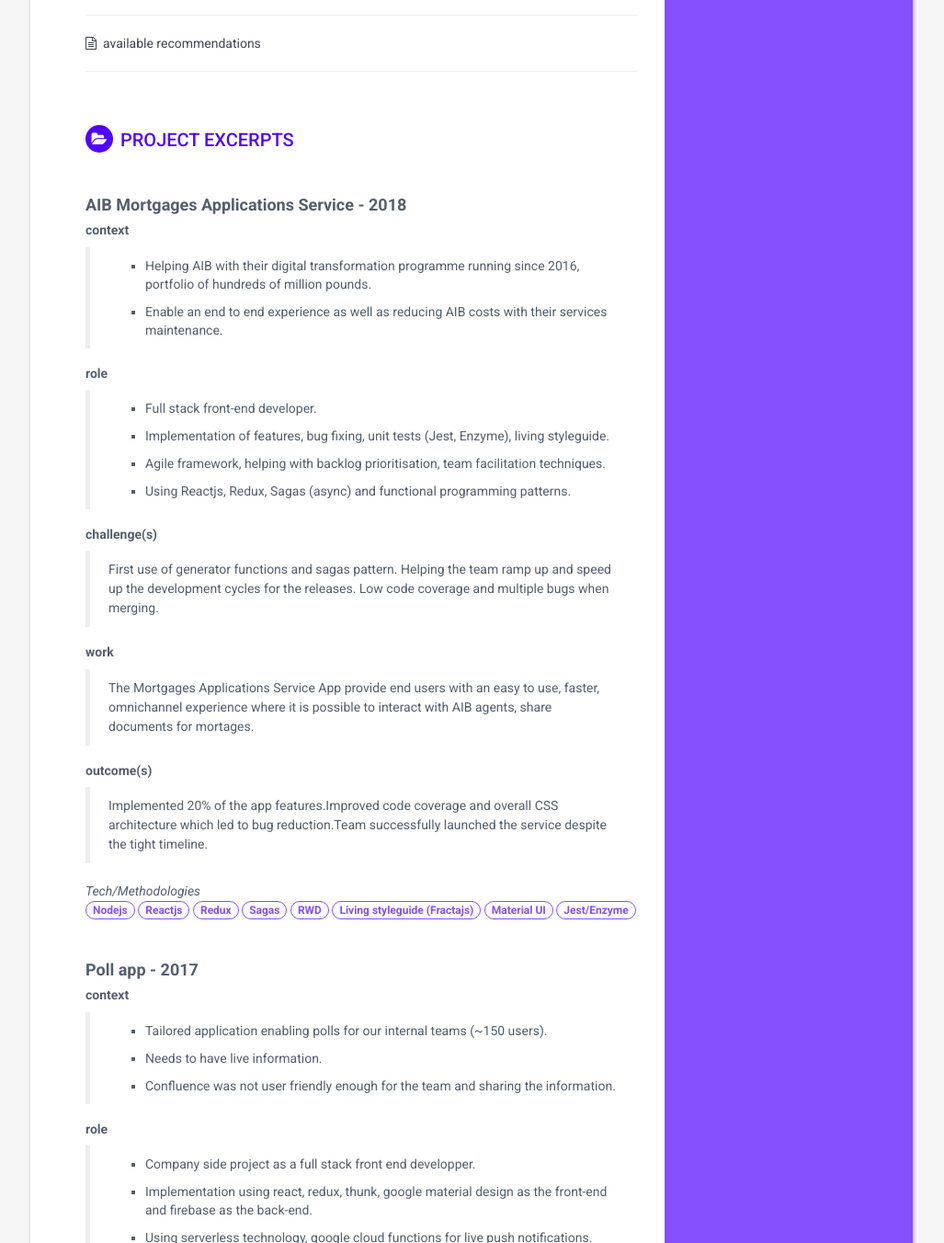
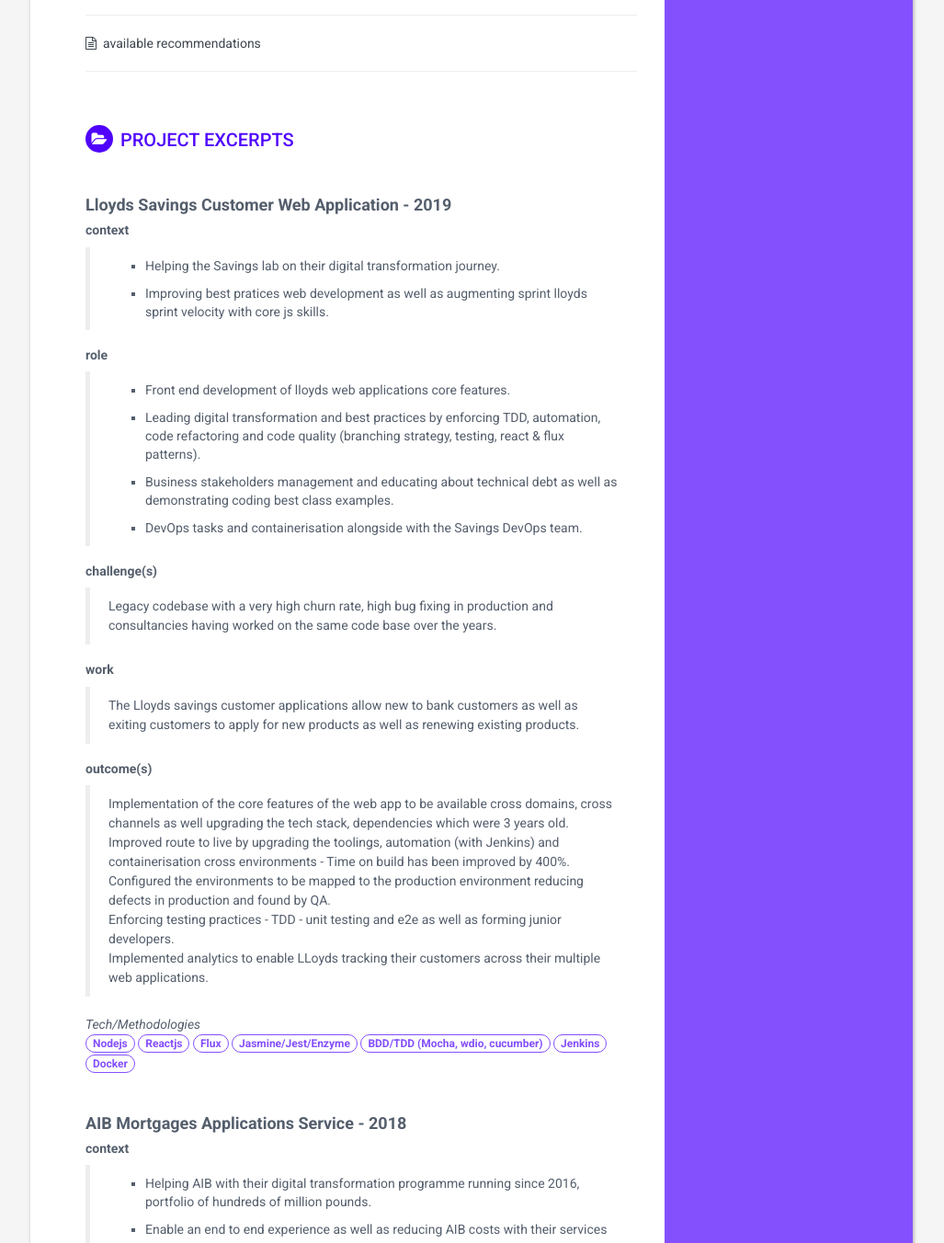
Before and after one commit to FiF0o/online-cv, a Jekyll site: the page built from index.html, in a window 1280 px wide and 1400 px high, scrolled down 4698 px, cut to the strip 48-1400 px from the top of the window. Shown: the whole strip at 92% size, without its empty margins (127-1154 px from the left). Built offline with Jekyll 4.4.1, drawn with Linux system fonts in a browser that asks for light colours; some of the changed text lies outside the part shown.

Commit message:
add section on project excerpt, lloyds savings cwa

```diff
--- a/_data/excerpts.yml
+++ b/_data/excerpts.yml
@@ -1,3 +1,31 @@
+- excerpt:
+  project: Lloyds Savings Customer Web Application - 2019
+  context:
+    - Helping the Savings lab on their digital transformation journey.
+    - Improving best pratices web development as well as augmenting sprint lloyds sprint velocity with core js skills.
+  role:
+    - Front end development of lloyds web applications core features.
+    - Leading digital transformation and best practices by enforcing TDD, automation, code refactoring and code quality (branching strategy, testing, react & flux patterns).
+    - Business stakeholders management and educating about technical debt as well as demonstrating coding best class examples.
+    - DevOps tasks and containerisation alongside with the Savings DevOps team.
+  description:
+   - The Lloyds savings customer applications allow new to bank customers as well as exiting customers to apply for new products as well as renewing existing products.</br>
+  challenge:
+    - Legacy codebase with a very high churn rate, high bug fixing in production and consultancies having worked on the same code base over the years.
+  outcome:
+    - Implementation of the core features of the web app to be available cross domains, cross channels as well upgrading the tech stack, dependencies which were 3 years old.<br>
+    - Improved route to live by upgrading the toolings, automation (with Jenkins) and containerisation cross environments - Time on build has been improved by 400%.<br>
+    - Configured the environments to be mapped to the production environment reducing defects in production and found by QA.<br>
+    - Enforcing testing practices - TDD - unit testing and e2e as well as forming junior developers.<br>
+    - Implemented analytics to enable LLoyds tracking their customers across their multiple web applications.<br>
+  tags:
+   - Nodejs
+   - Reactjs
+   - Flux
+   - Jasmine/Jest/Enzyme
+   - BDD/TDD (Mocha, wdio, cucumber)
+   - Jenkins
+   - Docker
 - excerpt:
   project: AIB Mortgages Applications Service - 2018
   context:
@@ -22,7 +50,7 @@
    - Redux
    - Sagas
    - RWD
-   - Living styleguide (Fractajs)
+   - Living styleguide (Fractaljs)
    - Material UI
    - Jest/Enzyme
 - excerpt:
```
